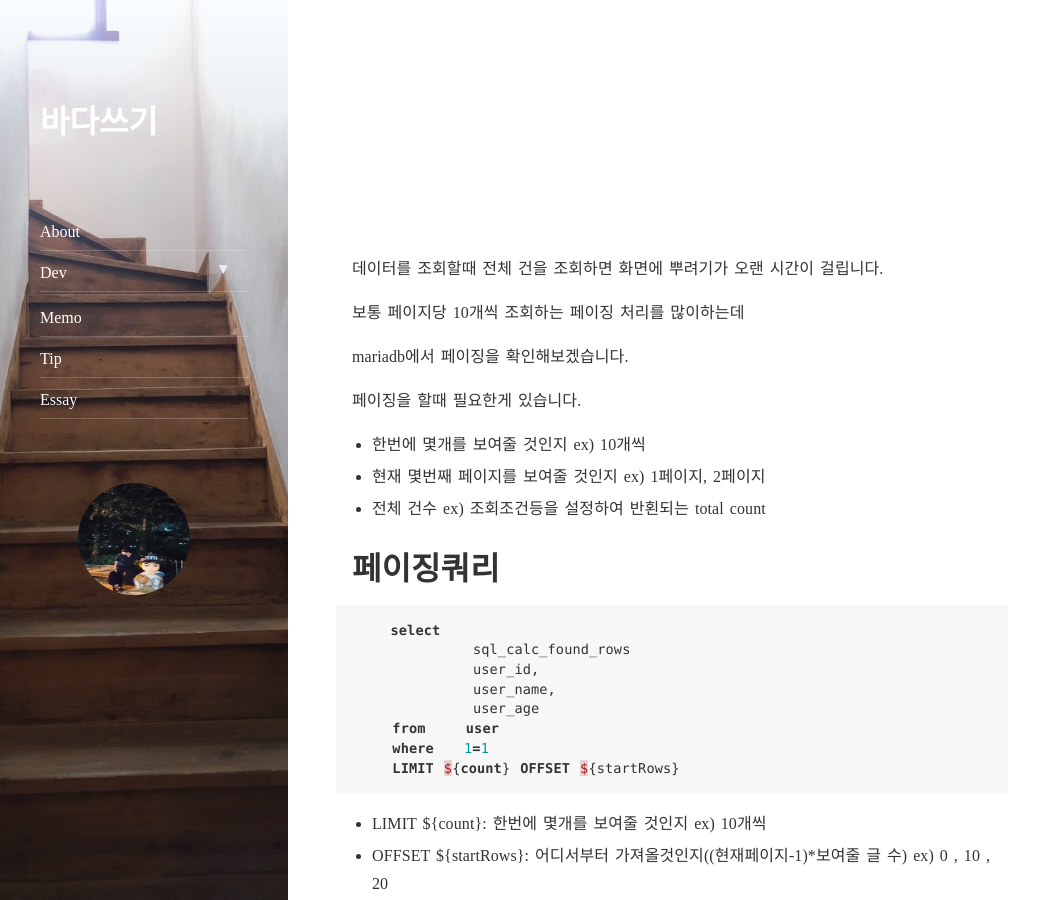
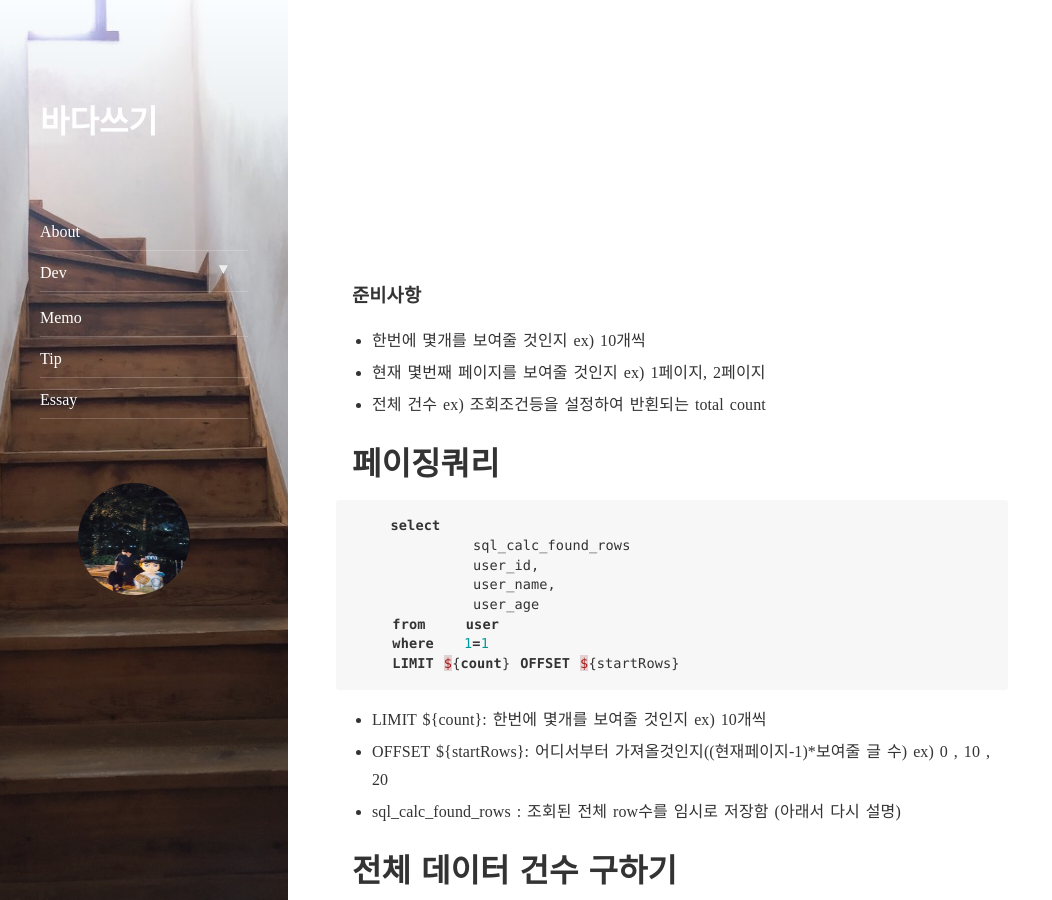
Before and after one commit to Chung10Kr/Chung10Kr.github.io, a Jekyll site: the page built from _posts/2021-02-22-mssql_page.markdown, in a window 1280 px wide and 900 px high, scrolled down 495 px. Shown: the whole window, without its empty margins (0-1052 px from the left). Built offline with Jekyll 4.4.1, drawn with Linux system fonts in a browser that asks for light colours; nearby versions of some CDN libraries; comment, search, counter and statistics services are not loaded.

Commit message:
no message

```diff
--- a/_posts/2021-02-22-mssql_page.markdown
+++ b/_posts/2021-02-22-mssql_page.markdown
@@ -6,16 +6,21 @@ categories: dev
 tags: mysql
 ---
 
-데이터를 조회할때 전체 건을 조회하면 화면에 뿌려기가 오랜 시간이 걸립니다.
 
 
-보통 페이지당 10개씩 조회하는 페이징 처리를 많이하는데
 
 
-mariadb에서 페이징을 확인해보겠습니다.
 
 
-페이징을 할때 필요한게 있습니다.
+
+
+
+
+
+
+
+
+### 준비사항
 
 - 한번에 몇개를 보여줄 것인지 ex) 10개씩
 - 현재 몇번째 페이지를 보여줄 것인지 ex) 1페이지, 2페이지
```
